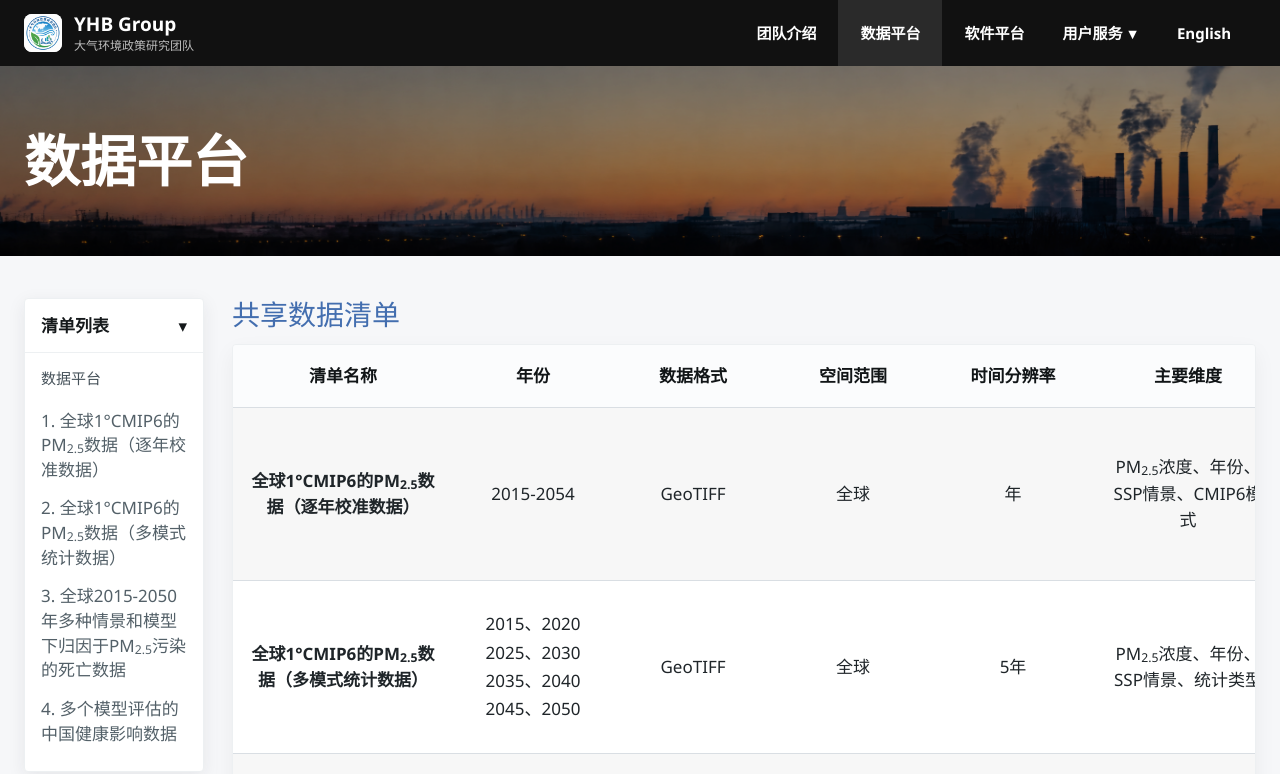
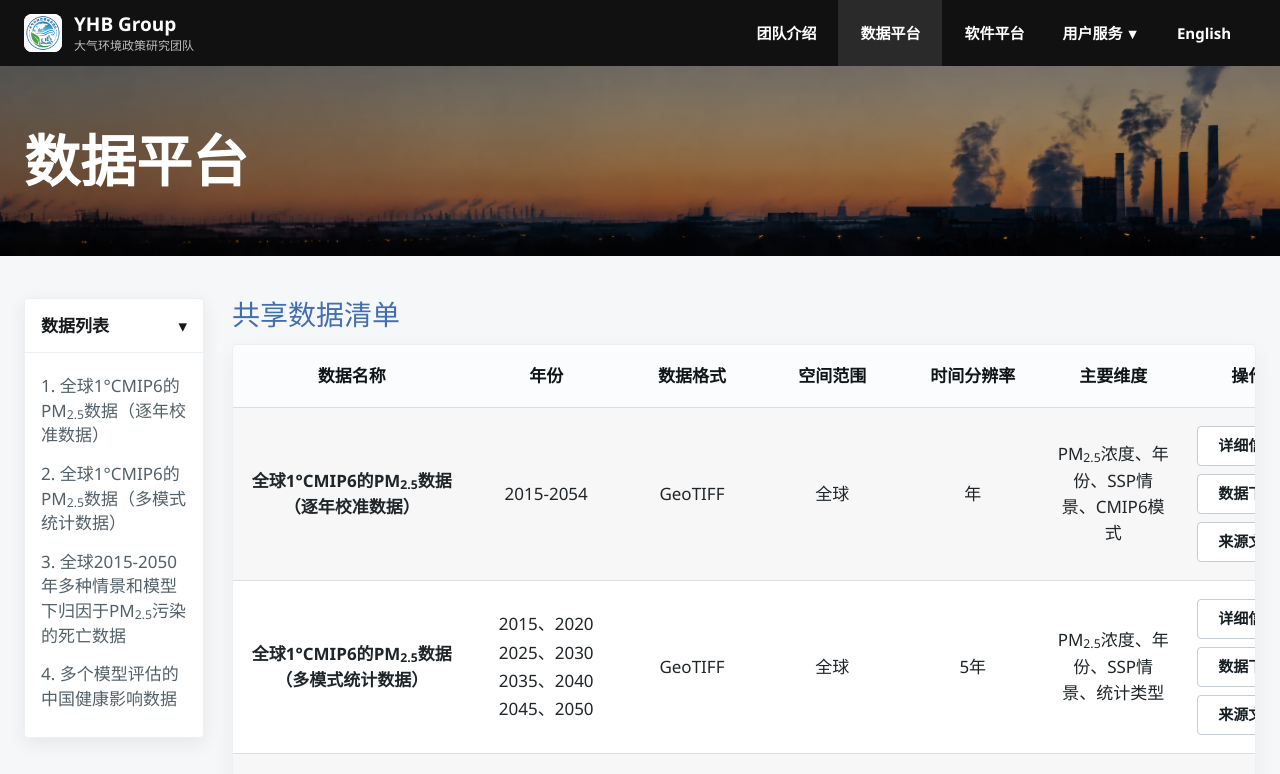
Before and after one commit to yhbgroup/yhbgroup.github.io, a Next.js app: page /data in a window 1280 px wide. Shown: the top 774 px of the page. Built offline with nearby package versions, Linux system fonts and the light colour scheme.

Commit message:
Refine data and software platform layouts

```diff
--- a/src/app/globals.css
+++ b/src/app/globals.css
@@ -293,7 +293,7 @@ button {
 }
 
 .page-content--narrow {
-  width: min(1520px, 100%);
+  width: min(1380px, 100%);
 }
 
 .page-content--service {
@@ -371,12 +371,6 @@ button {
   padding: 14px 16px 18px;
 }
 
-.catalog-sidebar__group p {
-  margin: 0 0 12px;
-  color: #46525a;
-  font-size: 15px;
-}
-
 .catalog-sidebar__group a {
   display: block;
   padding: 7px 0;
@@ -411,7 +405,7 @@ button {
 
 .catalog-table {
   width: 100%;
-  min-width: 1180px;
+  min-width: 1080px;
   border-collapse: collapse;
   table-layout: fixed;
 }
@@ -441,17 +435,65 @@ button {
   background: var(--accent-soft);
 }
 
-.catalog-table th:nth-child(1),
-.catalog-table td:nth-child(1) {
-  width: 220px;
+.catalog-table--data th:nth-child(1),
+.catalog-table--data td:nth-child(1) {
+  width: 22%;
 }
 
-.catalog-table__dimensions-cell {
-  width: 190px;
+.catalog-table--data th:nth-child(2),
+.catalog-table--data td:nth-child(2) {
+  width: 14%;
 }
 
-.catalog-table__actions-cell {
-  width: 130px;
+.catalog-table--data th:nth-child(3),
+.catalog-table--data td:nth-child(3) {
+  width: 13%;
+}
+
+.catalog-table--data th:nth-child(4),
+.catalog-table--data td:nth-child(4) {
+  width: 13%;
+}
+
+.catalog-table--data th:nth-child(5),
+.catalog-table--data td:nth-child(5) {
+  width: 13%;
+}
+
+.catalog-table--data .catalog-table__dimensions-cell {
+  width: 13%;
+}
+
+.catalog-table--data .catalog-table__actions-cell {
+  width: 12%;
+}
+
+.catalog-table--software th:nth-child(1),
+.catalog-table--software td:nth-child(1) {
+  width: 27%;
+}
+
+.catalog-table--software th:nth-child(2),
+.catalog-table--software td:nth-child(2) {
+  width: 9%;
+}
+
+.catalog-table--software th:nth-child(3),
+.catalog-table--software td:nth-child(3) {
+  width: 18%;
+}
+
+.catalog-table--software th:nth-child(4),
+.catalog-table--software td:nth-child(4) {
+  width: 11%;
+}
+
+.catalog-table--software .catalog-table__dimensions-cell {
+  width: 23%;
+}
+
+.catalog-table--software .catalog-table__actions-cell {
+  width: 12%;
 }
 
 .catalog-table__name {
--- a/src/components/product-grid.tsx
+++ b/src/components/product-grid.tsx
@@ -10,7 +10,6 @@ type ProductGridProps = {
   products: DownloadProduct[];
   actionLabel?: string;
   title?: string;
-  sidebarTitle?: string;
   columnLabels?: {
     name: string;
     yearRange: string;
@@ -22,7 +21,7 @@ type ProductGridProps = {
 };
 
 const defaultColumnLabels = {
-  name: "清单名称",
+  name: "数据名称",
   yearRange: "年份",
   dataFormat: "数据格式",
   spatialResolution: "空间范围",
@@ -56,7 +55,6 @@ export function ProductGrid({
   products,
   actionLabel = "数据下载",
   title = "共享清单",
-  sidebarTitle = "清单列表",
   columnLabels = defaultColumnLabels,
 }: ProductGridProps) {
   const { language } = useLanguage();
@@ -85,7 +83,13 @@ export function ProductGrid({
       ? "Software Catalog"
       : "Shared Data Catalog"
     : title;
-  const localizedSidebarTitle = isEnglish ? "Catalog" : sidebarTitle;
+  const localizedSidebarTitle = isEnglish
+    ? products[0]?.category === "software"
+      ? "Software List"
+      : "Data List"
+    : products[0]?.category === "software"
+      ? "软件列表"
+      : "数据列表";
   const localizedActionLabel = isEnglish
     ? products[0]?.category === "software"
       ? "Download Software"
@@ -137,15 +141,6 @@ export function ProductGrid({
             <span aria-hidden="true">▾</span>
           </div>
           <div className="catalog-sidebar__group">
-            <p>
-              {isEnglish
-                ? products[0]?.category === "software"
-                  ? "Software"
-                  : "Data"
-                : products[0]?.category === "software"
-                  ? "软件平台"
-                  : "数据平台"}
-            </p>
             {localizedProducts.map((product, index) => (
               <a key={product.id} href={`#${product.id}`}>
                 {index + 1}. <ChemicalText text={product.title} />
@@ -157,7 +152,7 @@ export function ProductGrid({
         <div className="catalog-main">
           <h2>{localizedTitle}</h2>
           <div className="catalog-table-wrap">
-            <table className="catalog-table">
+            <table className={`catalog-table catalog-table--${products[0]?.category || "data"}`}>
               <thead>
                 <tr>
                   <th>{labels.name}</th>
```
